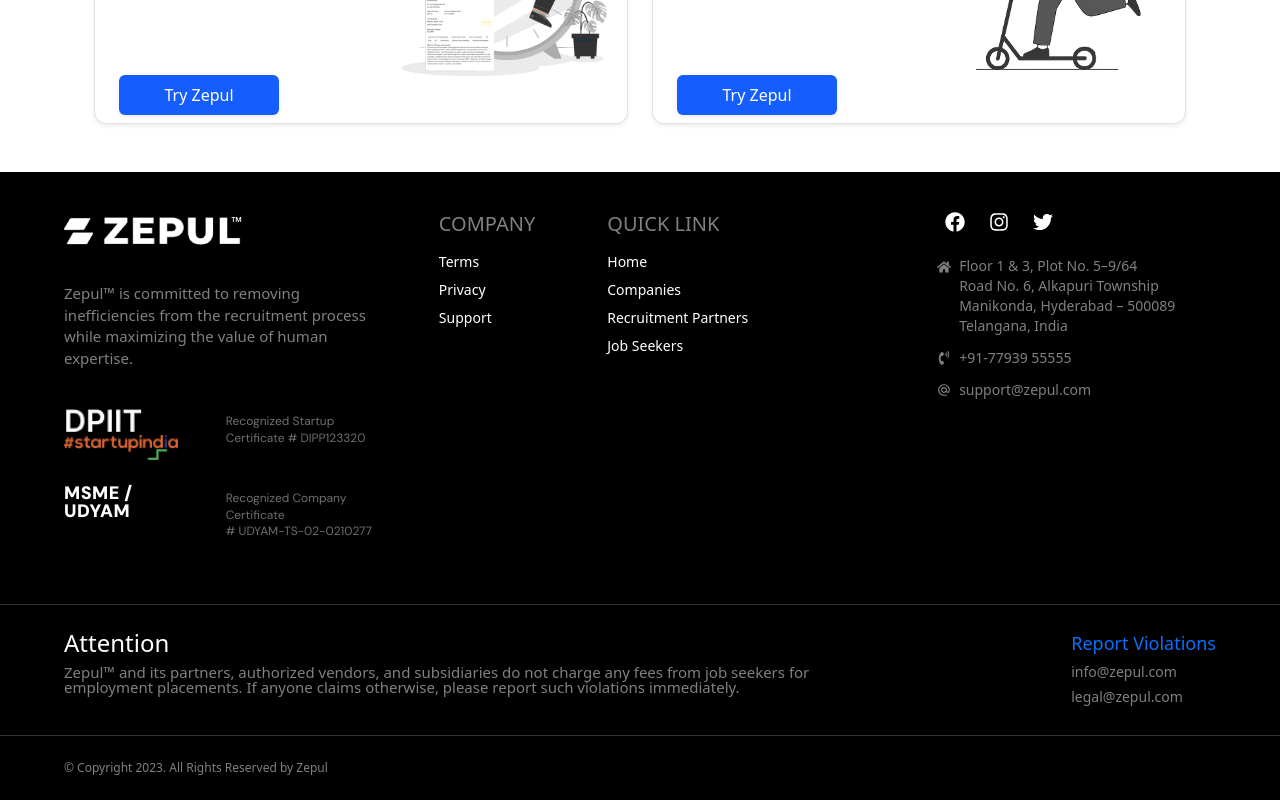
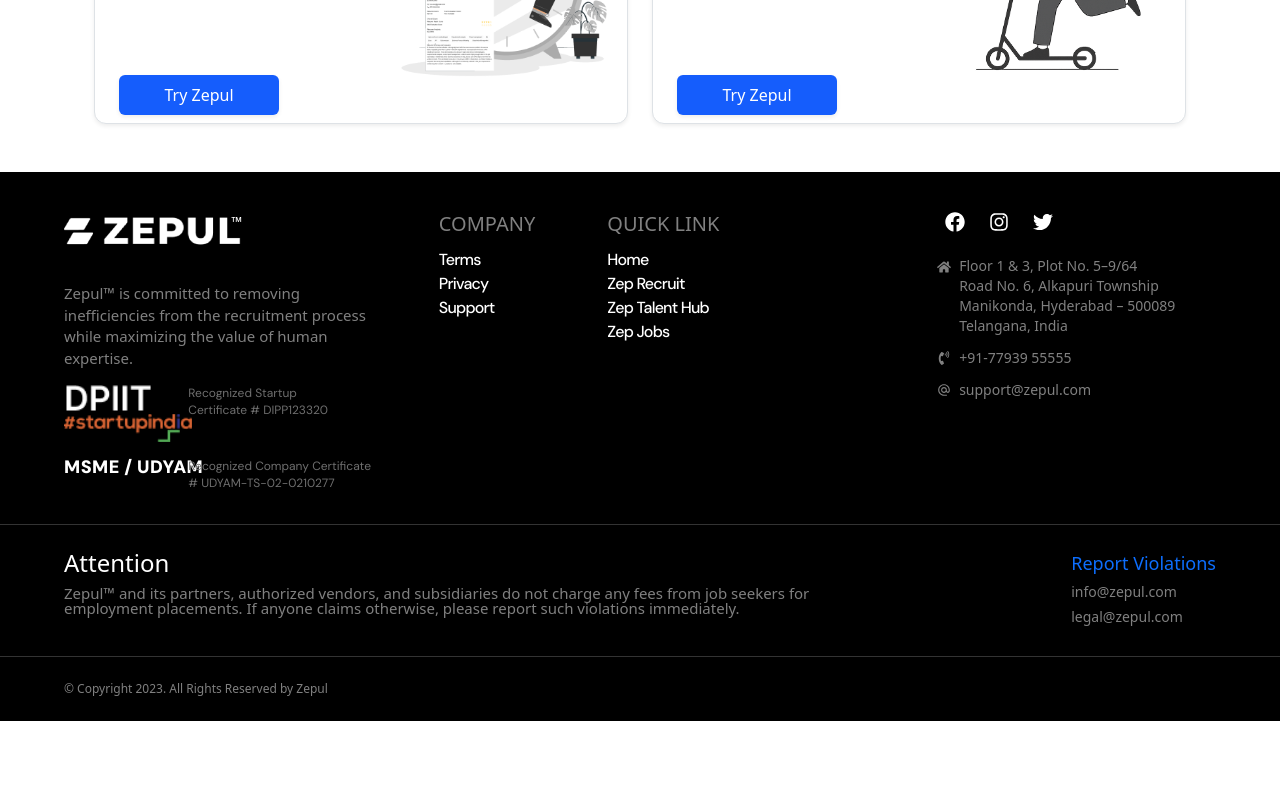
Before and after one commit to princeratheezepul/zepul, a React (Vite) app: page / in a window 1280 px wide. Shown: the part 1868-2668 px from the top of the page. After the commit the page ends 2589 px from the top, so only its background shows below. Built offline with nearby package versions, Linux system fonts and the light colour scheme.

Commit message:
ready to deplloy

```diff
--- a/src/Shared/Footer.jsx
+++ b/src/Shared/Footer.jsx
@@ -20,7 +20,58 @@
             Zepul™ is committed to removing inefficiencies from the recruitment
             process while maximizing the value of human expertise.
           </p>
-          <div className="w-full  flex md:gap-12 gap-8  my-4">
+
+          <div className="flex flex-col gap-2">
+            <div className="flex sm:gap-[3.1rem] gap-[7.5rem]">
+              <img
+                src="/assets/DPIIT.png"
+                alt="DPIIT Logo"
+                className="sm:w-[8rem] w-[5rem] h-auto object-contain"
+              />
+              <div className="sm:flex absolute left-[40%] ">
+                <span
+                  className=" text-[#6E6E6E] leading-snug block"
+                  style={{
+                    fontFamily: '"DM Sans", sans-serif',
+                    fontSize: "0.75rem", // ~text-sm
+                  }}
+                >
+                  Recognized Startup
+                  <br />
+                  Certificate # DIPP123320
+                </span>
+              </div>
+            </div>
+            <div className="flex sm:gap-[2.4rem] gap-[0.4rem]">
+              <div className="sm:w-[15rem] w-[10rem]">
+                <h1
+                  className="font-extrabold tracking-wide uppercase text-[0.25rem] sm:text-[1.2rem] leading-tight sm:pt-0 pt-2 "
+                  style={{
+                    fontFamily: '"DM Sans", sans-serif',
+                    fontWeight: 900,
+                    fontSize: "18px",
+                    lineHeight: "100%",
+                    letterSpacing: "0%",
+                  }}
+                >
+                  MSME / UDYAM
+                </h1>
+              </div>
+              <div className="sm:flex absolute left-[40%]">
+                <span
+                  className=" text-[#6E6E6E] leading-snug block sm:pt-0 pt-2 "
+                  style={{
+                    fontFamily: '"DM Sans", sans-serif',
+                    fontSize: "0.75rem", // ~text-sm
+                  }}
+                >
+                  Recognized Company Certificate
+                  <br /># UDYAM-TS-02-0210277
+                </span>
+              </div>
+            </div>
+          </div>
+          {/* <div className="w-full  flex md:gap-12 gap-8  my-4">
             <div className="flex flex-col sm:gap-4 gap-8 sm:pt-0 pt-3">
               <div>
                 <img
@@ -71,7 +122,7 @@
                 </span>
               </div>
             </div>
-          </div>
+          </div> */}
           {/* <div className="w-full flex my-4">
             <div className="flex flex-col sm:gap-6 text-sm leading-normal w-full">
               DPIIT
@@ -139,7 +190,18 @@
                 <Link
                   to="/terms"
                   className="hover:underline text-white"
-                  style={{ textDecoration: "none" }}
+                  style={{
+                    color: "#024bff",
+                    fontFamily: '"DM Sans", sans-serif',
+                    fontWeight: 500,
+                    fontSize: "16px",
+                    lineHeight: 1,
+                    letterSpacing: "-0.05em",
+                    margin: 0,
+                    padding: 0,
+                    display: "block",
+                    textDecoration: "none", // <-- this removes underline
+                  }}
                 >
                   Terms
                 </Link>
@@ -148,7 +210,18 @@
                 <Link
                   to="/privacy"
                   className="hover:underline text-white"
-                  style={{ textDecoration: "none" }}
+                  style={{
+                    color: "#024bff",
+                    fontFamily: '"DM Sans", sans-serif',
+                    fontWeight: 500,
+                    fontSize: "16px",
+                    lineHeight: 1,
+                    letterSpacing: "-0.05em",
+                    margin: 0,
+                    padding: 0,
+                    display: "block",
+                    textDecoration: "none", // <-- this removes underline
+                  }}
                 >
                   Privacy
                 </Link>
@@ -157,7 +230,18 @@
                 <Link
                   to="/support"
                   className="hover:underline text-white"
-                  style={{ textDecoration: "none" }}
+                  style={{
+                    color: "#024bff",
+                    fontFamily: '"DM Sans", sans-serif',
+                    fontWeight: 500,
+                    fontSize: "16px",
+                    lineHeight: 1,
+                    letterSpacing: "-0.05em",
+                    margin: 0,
+                    padding: 0,
+                    display: "block",
+                    textDecoration: "none", // <-- this removes underline
+                  }}
                 >
                   Support
                 </Link>
@@ -172,36 +256,80 @@
                 <Link
                   to="/"
                   className="hover:underline text-white"
-                  style={{ textDecoration: "none" }}
+                  style={{
+                    color: "#024bff",
+                    fontFamily: '"DM Sans", sans-serif',
+                    fontWeight: 500,
+                    fontSize: "16px",
+                    lineHeight: 1,
+                    letterSpacing: "-0.05em",
+                    margin: 0,
+                    padding: 0,
+                    display: "block",
+                    textDecoration: "none", // <-- this removes underline
+                  }}
                 >
                   Home
                 </Link>
               </li>
               <li>
                 <Link
-                  to="/companies"
+                  to="/ZepRecruit"
                   className="hover:underline text-white"
-                  style={{ textDecoration: "none" }}
+                  style={{
+                    color: "#024bff",
+                    fontFamily: '"DM Sans", sans-serif',
+                    fontWeight: 500,
+                    fontSize: "16px",
+                    lineHeight: 1,
+                    letterSpacing: "-0.05em",
+                    margin: 0,
+                    padding: 0,
+                    display: "block",
+                    textDecoration: "none", // <-- this removes underline
+                  }}
                 >
-                  Companies
+                  Zep Recruit
                 </Link>
               </li>
               <li>
                 <Link
-                  to="/recruitment"
+                  to="/zepTalentHub"
                   className="hover:underline text-white"
-                  style={{ textDecoration: "none" }}
+                  style={{
+                    color: "#024bff",
+                    fontFamily: '"DM Sans", sans-serif',
+                    fontWeight: 500,
+                    fontSize: "16px",
+                    lineHeight: 1,
+                    letterSpacing: "-0.05em",
+                    margin: 0,
+                    padding: 0,
+                    display: "block",
+                    textDecoration: "none", // <-- this removes underline
+                  }}
                 >
-                  Recruitment Partners
+                  Zep Talent Hub
                 </Link>
               </li>
               <li>
                 <Link
-                  to="/jobseeker"
+                  to="https://careers.zepul.com/"
                   className="hover:underline text-white"
-                  style={{ textDecoration: "none" }}
+                  style={{
+                    color: "#024bff",
+                    fontFamily: '"DM Sans", sans-serif',
+                    fontWeight: 500,
+                    fontSize: "16px",
+                    lineHeight: 1,
+                    letterSpacing: "-0.05em",
+                    margin: 0,
+                    padding: 0,
+                    display: "block",
+                    textDecoration: "none", // <-- this removes underline
+                  }}
                 >
-                  Job Seekers
+                  Zep Jobs
                 </Link>
               </li>
             </ul>
```
